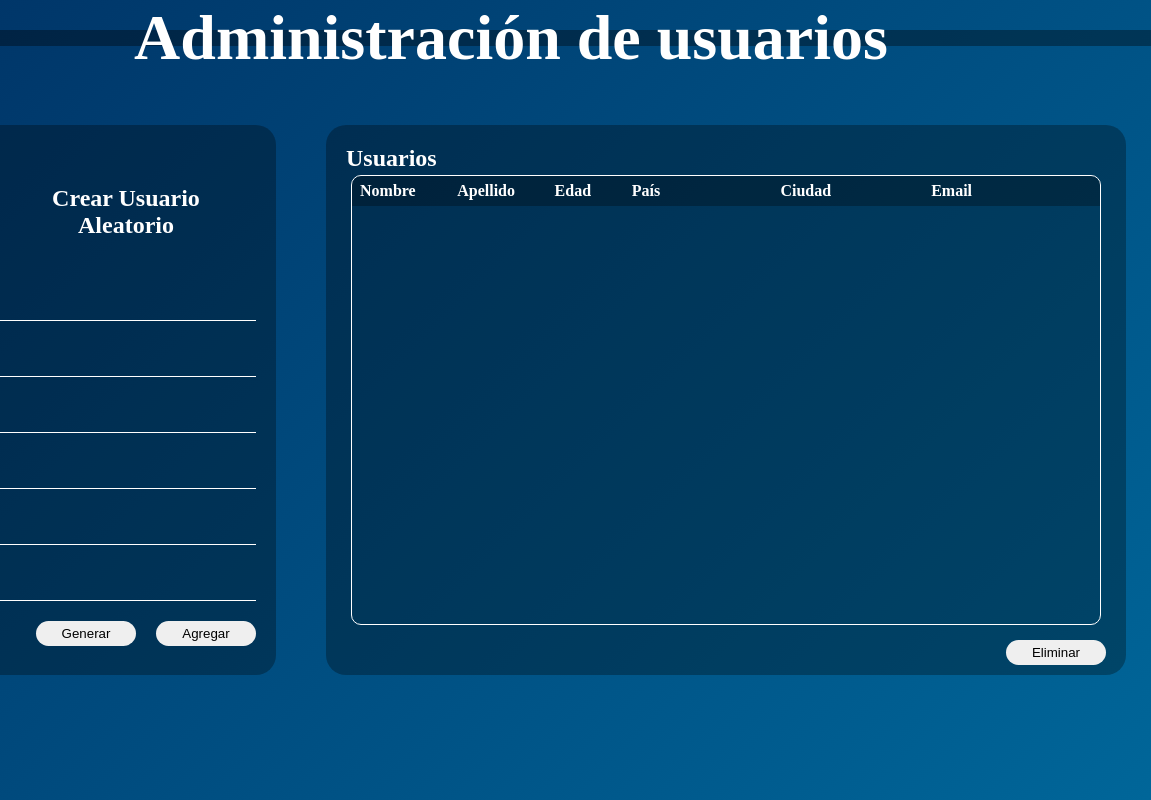
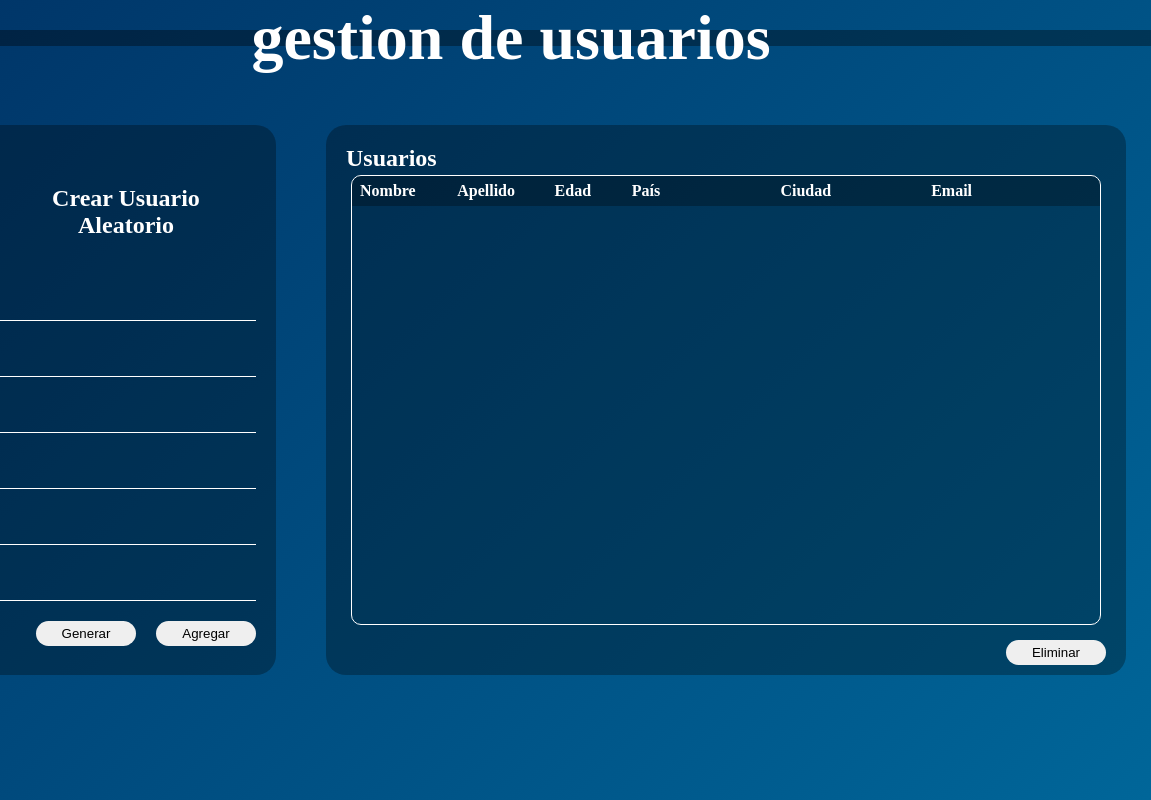
Before and after one commit to AcruxSource/gestion_usuarios, a plain HTML site: page frontend/index.html in a window 1280 px wide. Shown: the full height of the page, 129-1280 px from the left. Drawn offline with Linux system fonts and the light colour scheme; no server answers.

Commit message:
cambio del titulo

```diff
--- a/frontend/index.html
+++ b/frontend/index.html
@@ -9,7 +9,7 @@
   </head>
   <body>
     <header>
-      <h1>Administración de usuarios</h1>
+      <h1>gestion de usuarios</h1>
     </header>
 
     <main>
```
